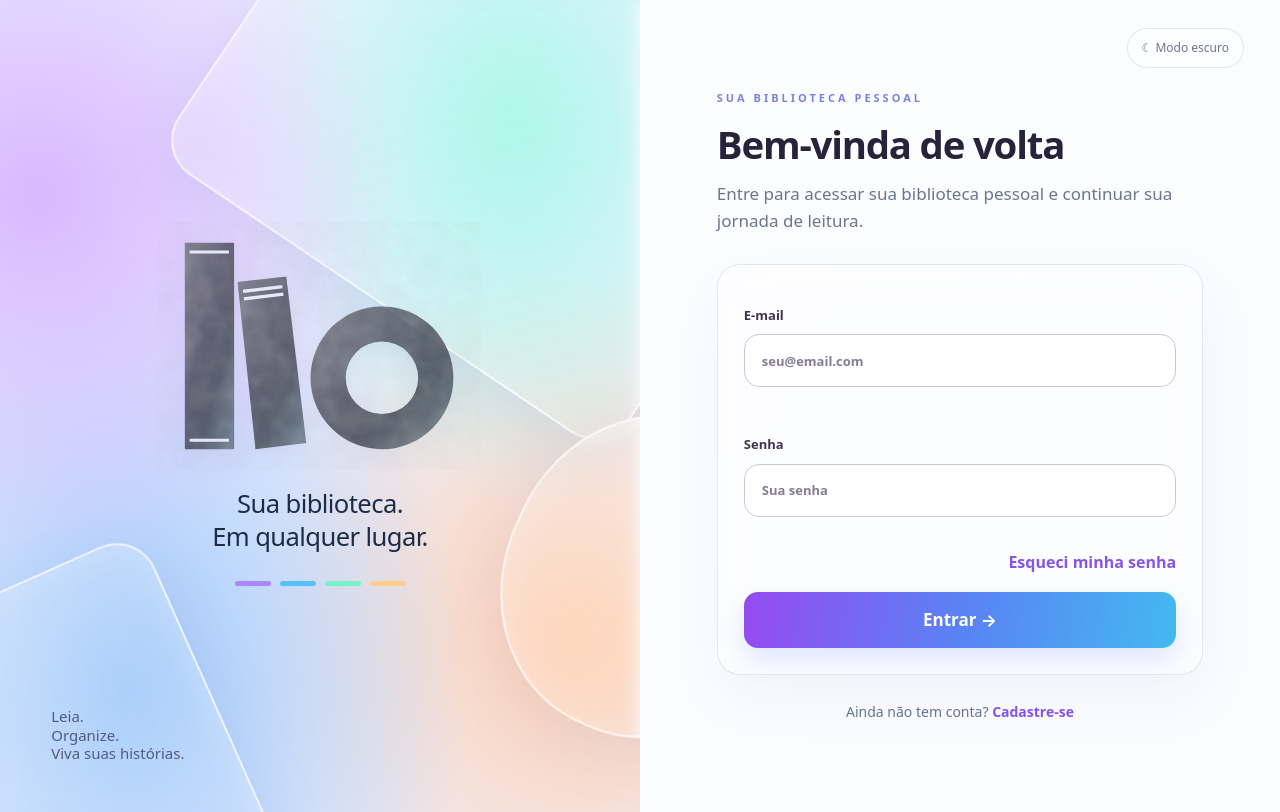
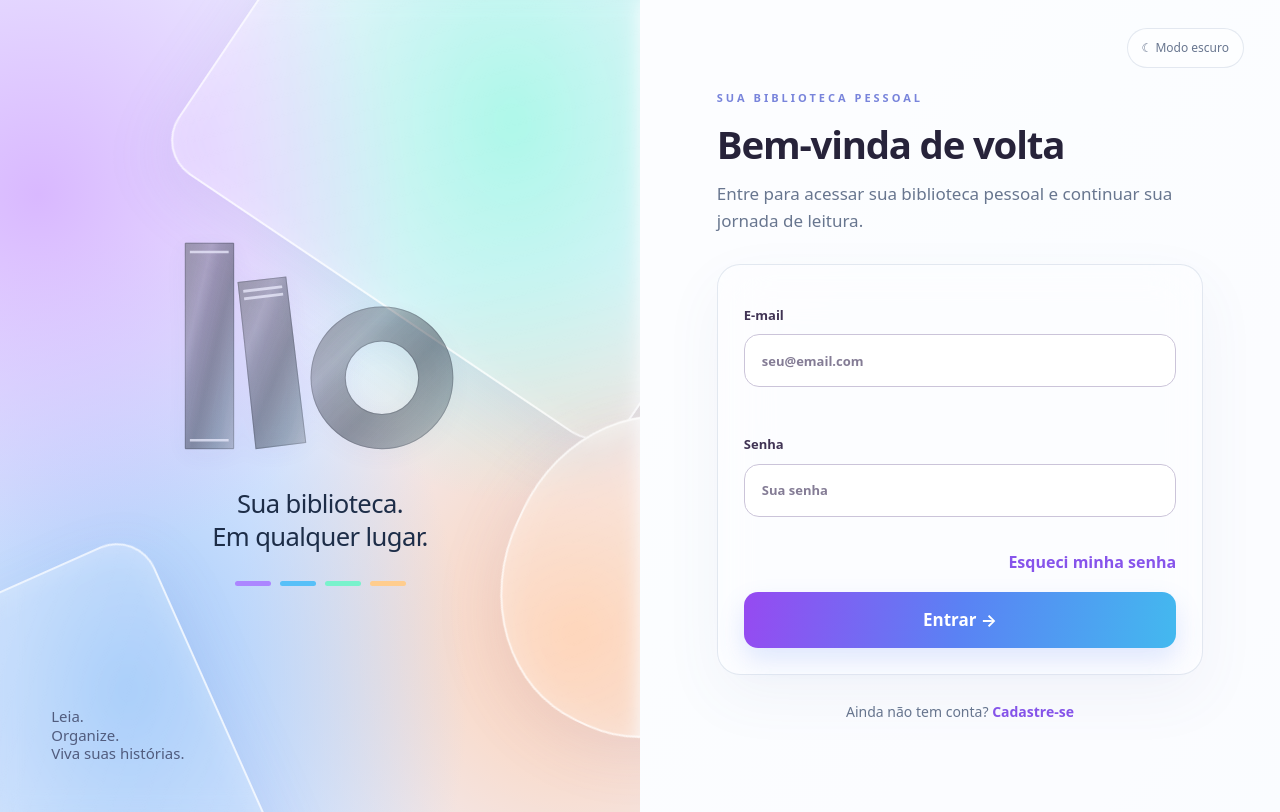
Before and after one commit to isabelmr1107/leituras-app, a Next.js app: page /login in a window 1280 px wide. Built offline with nearby package versions, Linux system fonts and the light colour scheme.

Commit message:
fix(lio): remove SVG noise filter square and use truly translucent glass logo

```diff
--- a/app/components/lio-logo.tsx
+++ b/app/components/lio-logo.tsx
@@ -1,40 +1,37 @@
-/** Proporções redesenhadas a partir do símbolo oficial enviado pelo usuário:
- * duas lombadas próximas (a segunda inclinada) e o anel rente à lombada menor.
- * Sem lettering extra, sem fundo, responsivo aos temas claro e escuro.
+/** Logo LIO sem imagem de fundo: apenas as lombadas e o anel vetoriais.
+ * O preenchimento semi-transparente deixa passar o gradiente do próprio site.
+ * Sem filtros de ruído: a turbulência SVG anterior criava um quadrado visível.
  */
 export default function LioLogo({className="",title="LIO"}:{className?:string;title?:string}){
   return <svg className={"lio-logo "+className} viewBox="175 183 272 217" xmlns="http://www.w3.org/2000/svg" role="img" aria-label={title} preserveAspectRatio="xMidYMid meet">
     <defs>
-      <linearGradient id="lio-silver" x1="0" y1="0" x2=".85" y2="1">
-        <stop offset="0%" stopColor="currentColor" stopOpacity=".97"/>
-        <stop offset="38%" stopColor="currentColor" stopOpacity=".79"/>
-        <stop offset="72%" stopColor="currentColor" stopOpacity=".9"/>
-        <stop offset="100%" stopColor="currentColor" stopOpacity=".73"/>
+      <linearGradient id="lio-crystal" x1="0%" y1="0%" x2="100%" y2="100%">
+        <stop offset="0%" stopColor="currentColor" stopOpacity=".59"/>
+        <stop offset="28%" stopColor="currentColor" stopOpacity=".34"/>
+        <stop offset="57%" stopColor="currentColor" stopOpacity=".52"/>
+        <stop offset="100%" stopColor="currentColor" stopOpacity=".29"/>
       </linearGradient>
-      <linearGradient id="lio-sheen" x1="0" y1="0" x2="1" y2="1">
-        <stop offset="0%" stopColor="#ffffff" stopOpacity=".35"/>
-        <stop offset="40%" stopColor="#ffffff" stopOpacity=".04"/>
-        <stop offset="100%" stopColor="#82dfe8" stopOpacity=".17"/>
+      <linearGradient id="lio-reflection" x1="0%" y1="0%" x2="100%" y2="100%">
+        <stop offset="0%" stopColor="#fff" stopOpacity=".25"/>
+        <stop offset="38%" stopColor="#fff" stopOpacity="0"/>
+        <stop offset="80%" stopColor="#9be6ee" stopOpacity=".11"/>
+        <stop offset="100%" stopColor="#fff" stopOpacity=".13"/>
       </linearGradient>
-      <filter id="lio-grain" x="-10%" y="-10%" width="120%" height="120%">
-        <feTurbulence baseFrequency=".055" numOctaves="2" seed="8" type="fractalNoise" result="grain"/>
-        <feColorMatrix in="grain" type="saturate" values="0" result="mono"/>
-        <feComponentTransfer in="mono" result="fleck"><feFuncA type="linear" slope=".11"/></feComponentTransfer>
-        <feBlend in="SourceGraphic" in2="fleck" mode="soft-light"/>
-      </filter>
       <g id="lio-shapes">
         <rect x="190" y="198" width="44" height="184" rx=".65"/>
         <path d="M237 233L280.5 228L298.3 376.5L253 382Z"/>
         <path fillRule="evenodd" d="M365.8 254.7a63.7 63.7 0 1 0 0 127.4a63.7 63.7 0 1 0 0-127.4Zm0 31.4a32.3 32.3 0 1 1 0 64.6a32.3 32.3 0 0 1 0-64.6Z"/>
       </g>
-      <clipPath id="lio-clip"><use href="#lio-shapes"/></clipPath>
     </defs>
-    <use href="#lio-shapes" fill="url(#lio-silver)" filter="url(#lio-grain)"/>
-    <use href="#lio-shapes" fill="url(#lio-sheen)"/>
-    <g clipPath="url(#lio-clip)" fill="none" stroke="currentColor" opacity=".18">
-      <path d="M191 199H233M191 381H233M238 234L281 229M254 381L297 376" strokeWidth="1.4"/>
+    <use href="#lio-shapes" fill="url(#lio-crystal)"/>
+    <use href="#lio-shapes" fill="url(#lio-reflection)"/>
+    <g fill="none" stroke="currentColor" strokeOpacity=".24" strokeWidth=".9">
+      <rect x="190.5" y="198.5" width="43" height="183" rx=".5"/>
+      <path d="M237.5 233.5L280 228.5L297.8 376L253.5 381.5Z"/>
+      <circle cx="365.8" cy="318.4" r="63.2"/>
+      <circle cx="365.8" cy="318.4" r="32.8"/>
     </g>
-    <g stroke="var(--lio-logo-cut, #171723)" strokeWidth="2.8" strokeLinecap="square">
+    <g stroke="var(--lio-logo-cut, currentColor)" strokeWidth="2.4" strokeLinecap="square" opacity=".78">
       <path d="M195.7 206.2h32.2M195.7 374.1h32.2"/>
       <path d="M243.3 241.1l32.3-3.8M244.1 247.8l32.4-3.9"/>
     </g>
```
